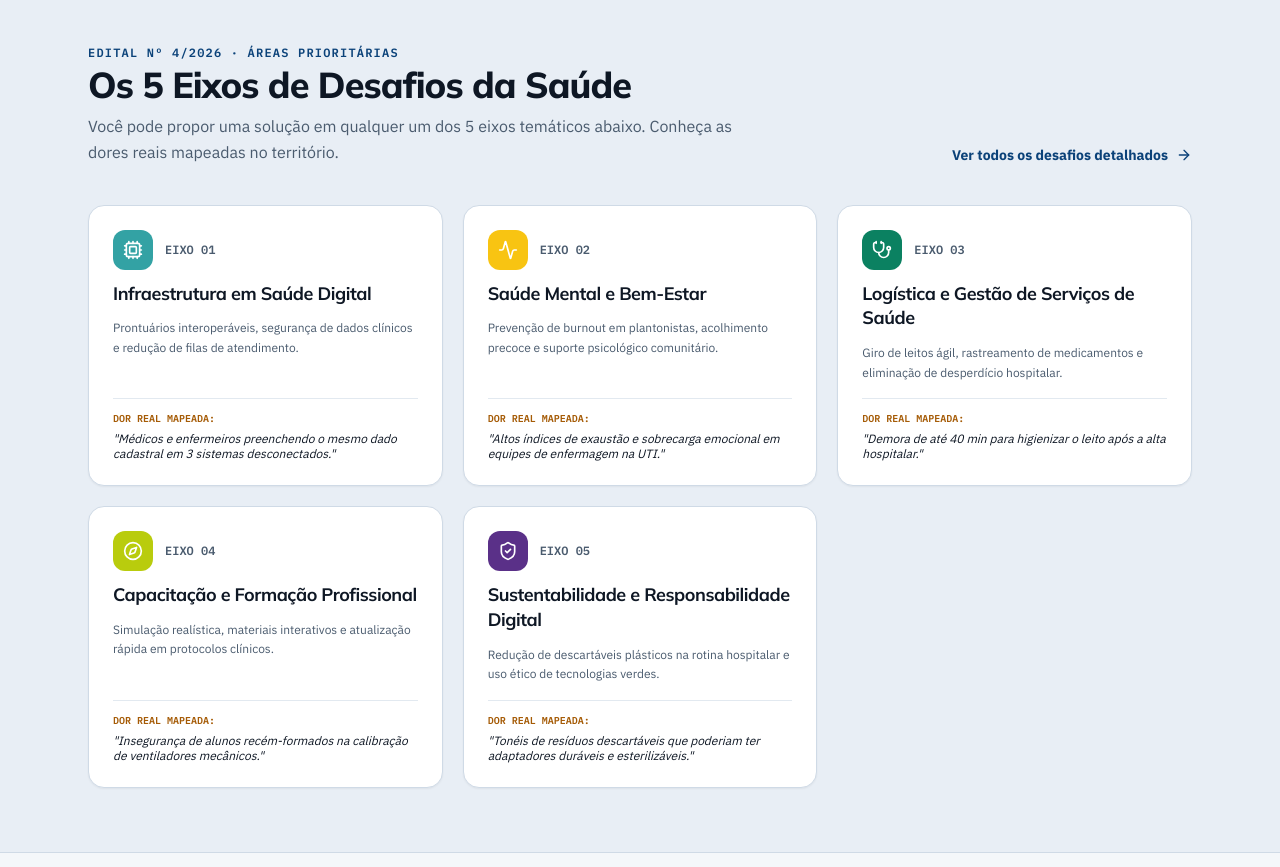
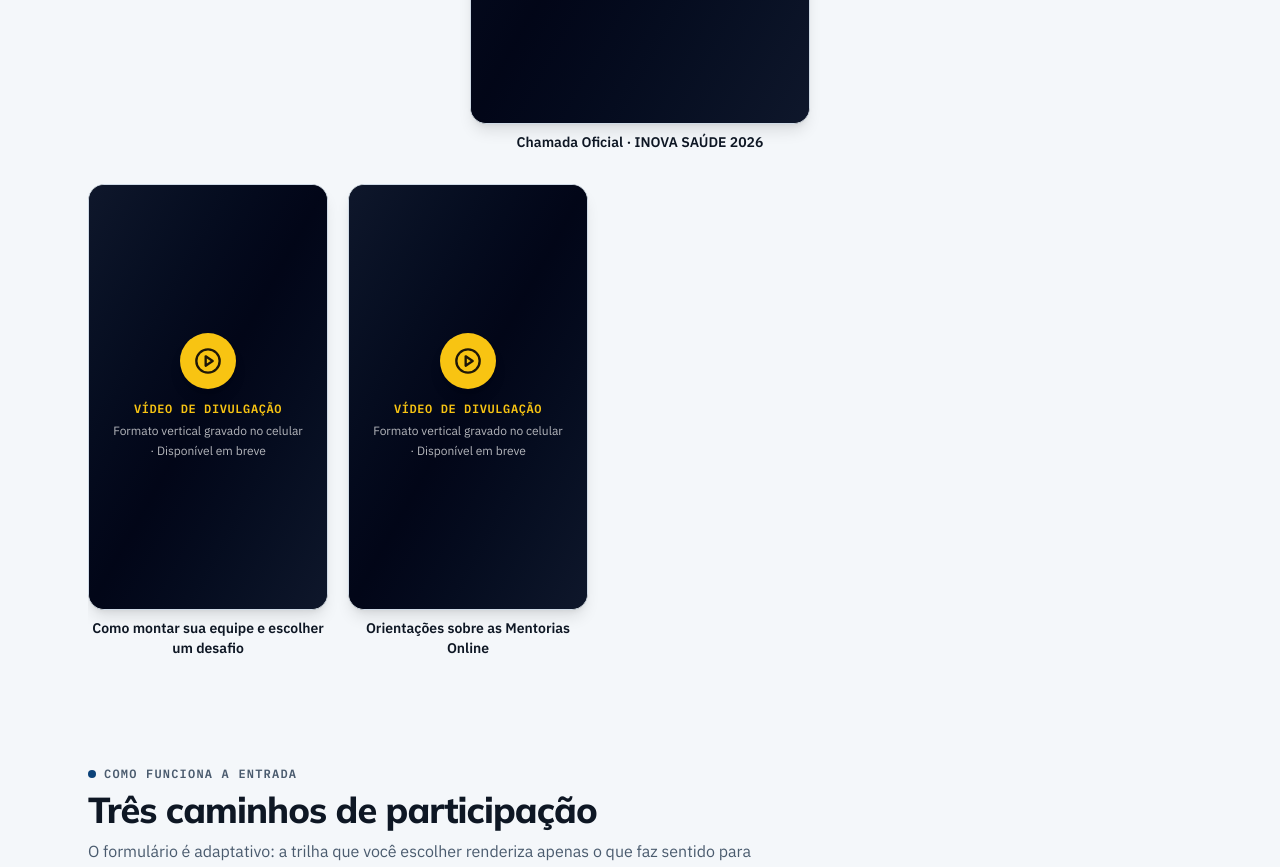
Before and after one commit to lspktechh/Site_Inova_Saude, a Next.js app: page / in a window 1280 px wide. Shown: the part 1440-2307 px from the top of the page. Built offline with nearby package versions, Linux system fonts and the light colour scheme.

Commit message:
feat(videos): habilitar espaco de videos verticais na home com placeholder elegante

```diff
--- a/src/components/VideoSection.tsx
+++ b/src/components/VideoSection.tsx
@@ -32,8 +32,20 @@ function Player({ video, destaque = false }: { video: Video; destaque?: boolean
             allow="accelerometer; encrypted-media; gyroscope; picture-in-picture; fullscreen"
             allowFullScreen
           />
+        ) : video.url ? (
+          <video src={asset(video.url)} controls playsInline preload="metadata" className="w-full h-full object-cover" />
         ) : (
-          <video src={asset(video.url)} controls playsInline preload="metadata" className="w-full h-full object-cover" />
+          <div className="w-full h-full flex flex-col items-center justify-center p-6 text-center text-white bg-gradient-to-br from-slate-900 via-slate-950 to-slate-900 relative">
+            <div className="w-14 h-14 rounded-full bg-[var(--acento)] text-[#1e1708] flex items-center justify-center mb-3 shadow-lg">
+              <PlayCircle size={28} />
+            </div>
+            <span className="font-mono text-xs uppercase tracking-wider text-[var(--acento)] font-bold">
+              Vídeo de Divulgação
+            </span>
+            <p className="text-xs text-white/70 mt-1 max-w-[200px] leading-relaxed">
+              Formato vertical gravado no celular · Disponível em breve
+            </p>
+          </div>
         )}
       </div>
       {video.titulo && (
--- a/src/config/edicao.json
+++ b/src/config/edicao.json
@@ -82,15 +82,25 @@
     "max_por_equipe": 3
   },
   "videos": {
-    "_comentario": "Secao de videos da home. Fica escondida enquanto 'destaque' for null. Aceita link do YouTube (inclusive Shorts) ou arquivo .mp4 em /public/videos. formato: 'vertical' (celular, 9:16) ou 'horizontal' (16:9).",
-    "titulo": "Assista",
-    "destaque": null,
-    "demais": [],
-    "_exemplo": {
-      "titulo": "Chamada oficial INOVA SAUDE 2026",
-      "url": "https://www.youtube.com/shorts/XXXXXXXXXXX",
+    "_comentario": "Secao de videos da home. Aceita link do YouTube (inclusive Shorts) ou arquivo .mp4 em /public/videos. formato: 'vertical' (celular, 9:16) ou 'horizontal' (16:9). Basta colar o link na propriedade 'url'.",
+    "titulo": "Vídeos & Divulgação",
+    "destaque": {
+      "titulo": "Chamada Oficial · INOVA SAÚDE 2026",
+      "url": "",
       "formato": "vertical"
-    }
+    },
+    "demais": [
+      {
+        "titulo": "Como montar sua equipe e escolher um desafio",
+        "url": "",
+        "formato": "vertical"
+      },
+      {
+        "titulo": "Orientações sobre as Mentorias Online",
+        "url": "",
+        "formato": "vertical"
+      }
+    ]
   },
   "eixos_tematicos": [
     "Infraestrutura em Saude Digital",
```
